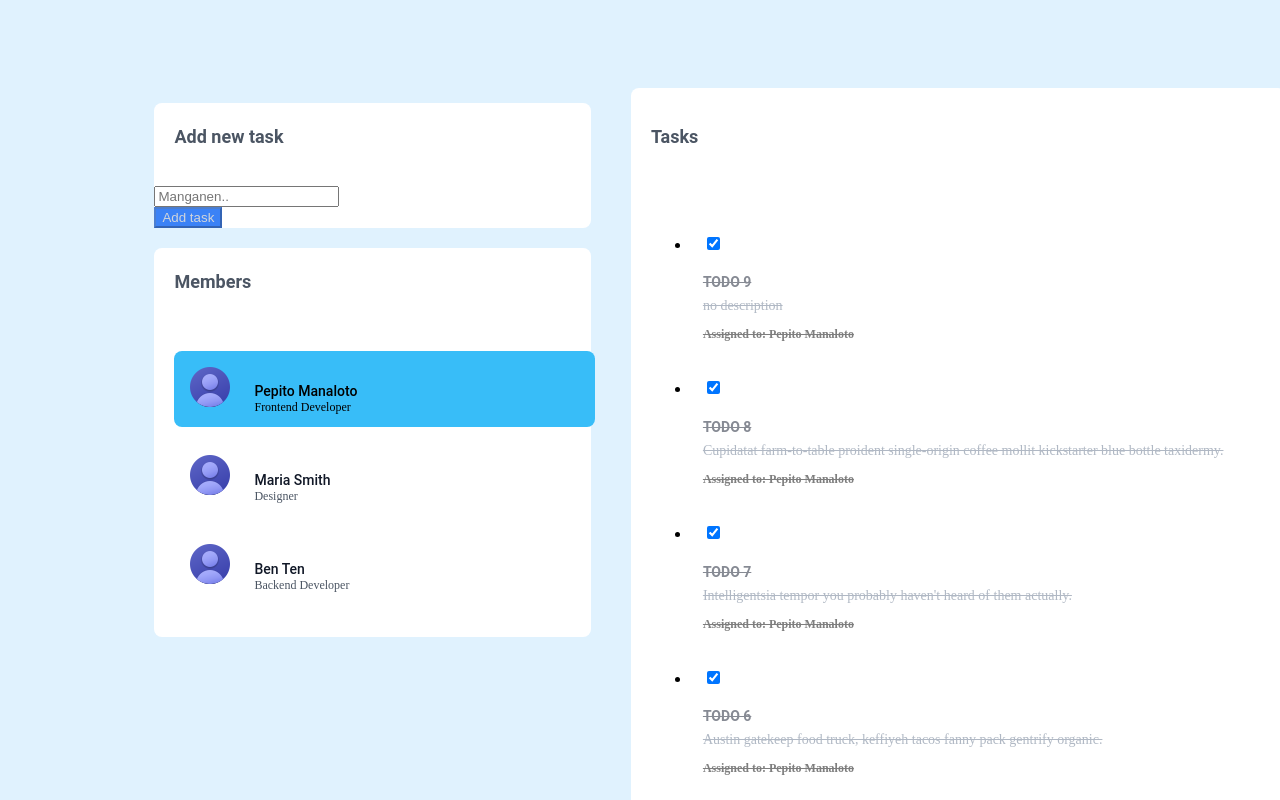
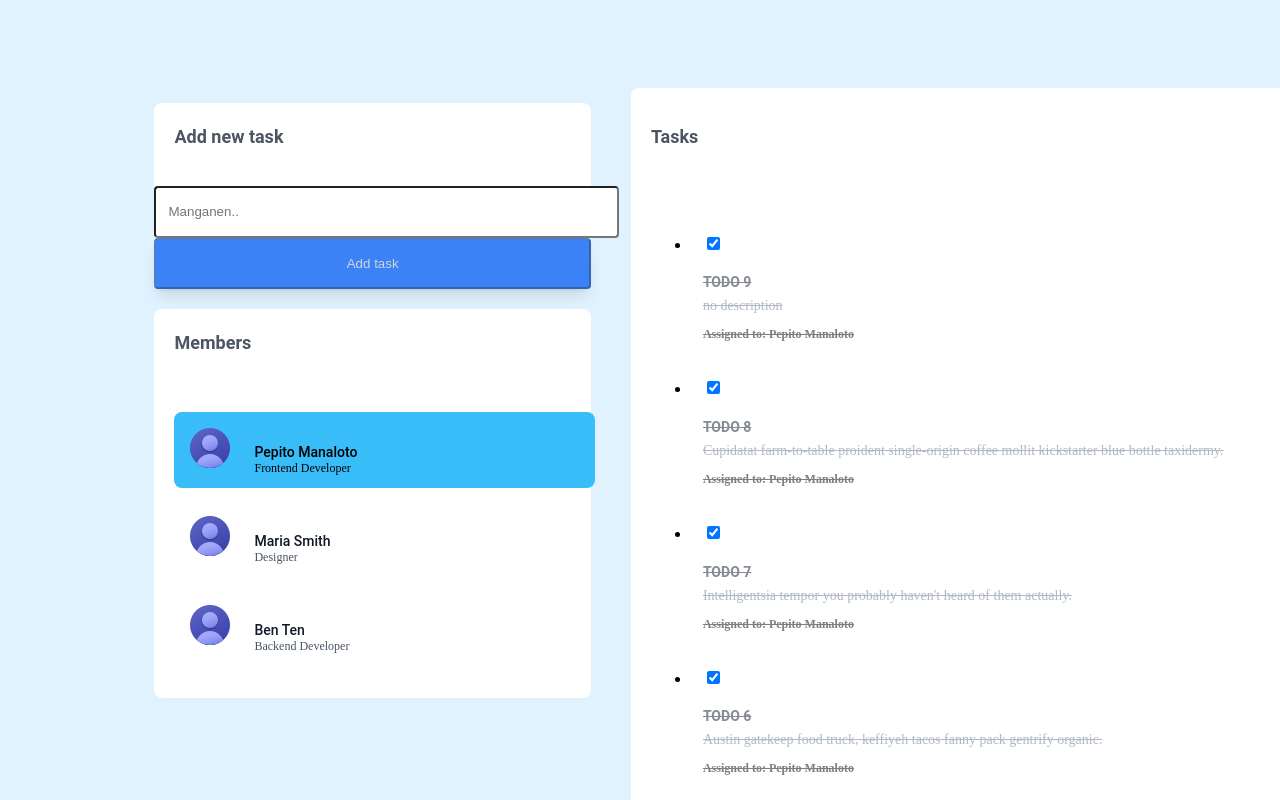
Before and after one commit to reeceballano/taskmaker, a Vue app: page / in a window 1280 px wide. Shown: the top 800 px of the page. Built offline with nearby package versions, Linux system fonts and the light colour scheme; the HTML template or start-up script is replaced by a standard one.

Commit message:
class cleanup

```diff
--- a/src/components/Button.vue
+++ b/src/components/Button.vue
@@ -2,7 +2,7 @@
     <div class="flex justify-center px-5 pb-5">
         <button
             :class="isDisabled ? 'is-disabled' : ''"
-            class="cursor-pointer block bg-blue-700 w-full p-4 rounded shadow-lg text-white hover:bg-blue-800 active:bg-blue-900 transition ease-out"
+            class="primary-button"
             @click="handleOnclick"
             :disabled="isDisabled"
         >
@@ -34,6 +34,9 @@ const handleOnclick = () => {
 </script>
 
 <style scoped>
+    .primary-button {
+        @apply cursor-pointer block bg-blue-700 w-full p-4 rounded shadow-lg text-white hover:bg-blue-800 active:bg-blue-900 transition ease-out
+    }
     .is-disabled {
         @apply cursor-not-allowed hover:bg-blue-500 hover:text-gray-300 bg-blue-500 text-gray-300
     }
--- a/src/components/Input.vue
+++ b/src/components/Input.vue
@@ -1,7 +1,7 @@
 <template>
     <div class="p-5">
         <input
-            class=" ring-2 rounded w-full leading-8 px-3 py-2 shadow-md transition ease-in-out focus:ring-blue-700 hover:ring-blue-600"
+            class="text-input"
             type="text"
             :placeholder="placeholder"
             :value="modelValue"
@@ -30,3 +30,9 @@
         }
     })
 </script>
+
+<style scoped>
+    .text-input {
+        @apply ring-2 rounded w-full leading-8 px-3 py-2 shadow-md transition ease-in-out focus:ring-blue-700 hover:ring-blue-600
+    }
+</style>
```
